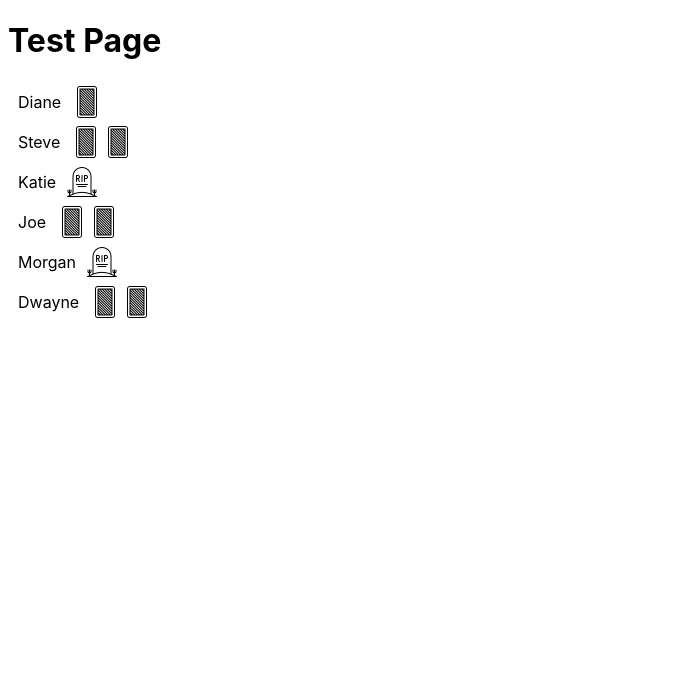
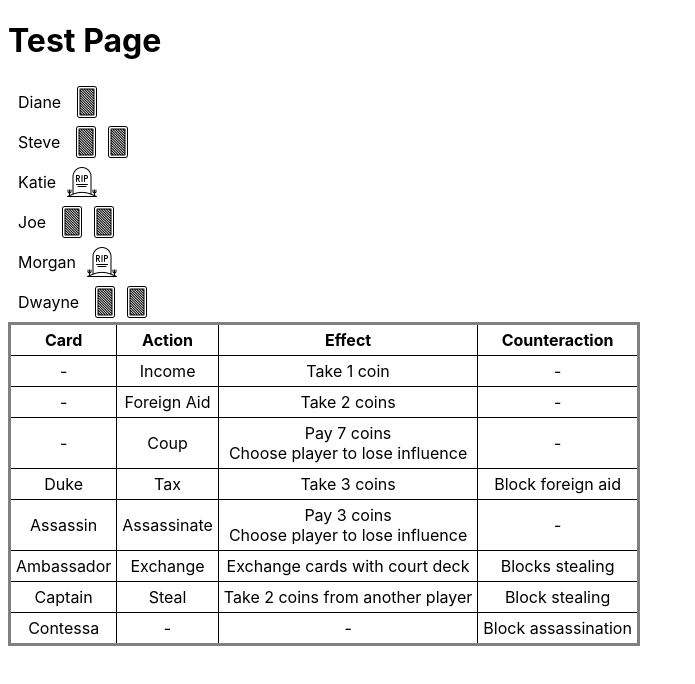
Before and after one commit to batec2/CoupOnline, a React (Vite) app in the folder frontend/: page /test in a window 1280 px wide. Shown: the top 684 px of the page, without its empty margins (0-695 px from the left). Built offline with nearby package versions, Linux system fonts and the light colour scheme; no server answers.

Commit message:
Added Table of Actions UI Element

```diff
--- /dev/null
+++ b/frontend/src/components/actionLegend/actionLegend.component.jsx
@@ -0,0 +1,39 @@
+import React from 'react';
+import actions from '../../data/actions.json'
+
+import './actionLegend.styles.css'
+
+/**
+ * Table showing all available player actions
+ * @returns ActionLegend table react component
+ */
+const ActionLegend = () => {
+  return(
+    <table className="tableActions">
+      <tr>
+        <th className='tableActionsElement'>Card</th>
+        <th className='tableActionsElement'>Action</th>
+        <th className='tableActionsElement'>Effect</th>
+        <th className='tableActionsElement'>Counteraction</th>
+      </tr>
+      { actions.map(action => (
+        <tr>
+          <td className='tableActionsElement'>
+            {action['character']=="" ? "-" : action['character']}
+          </td>
+          <td className='tableActionsElement'>
+            {action['action-name']=="" ? "-" : action['action-name']}
+          </td>
+          <td className='tableActionsElement'>
+            {action['action-effect']=="" ? "-" : action['action-effect']}
+          </td>
+          <td className='tableActionsElement'>
+            {action['counteraction']=="" ? "-" : action['counteraction']}
+          </td>
+        </tr>
+        ))}
+    </table>
+  )
+};
+
+export default ActionLegend;
--- /dev/null
+++ b/frontend/src/components/actionLegend/actionLegend.styles.css
@@ -0,0 +1,12 @@
+.tableActions {
+    text-align: center;
+    white-space: pre-line;
+    border-style: solid;
+    border-collapse: collapse;
+}
+
+.tableActionsElement {
+    border-style: solid;
+    border-width: 1px;
+    padding: 5px;
+}
--- /dev/null
+++ b/frontend/src/data/actions.json
@@ -0,0 +1,50 @@
+[
+    {
+        "character": "",
+        "action-name": "Income",
+        "action-effect": "Take 1 coin",
+        "counteraction": ""
+    },
+    {
+        "character": "",
+        "action-name": "Foreign Aid",
+        "action-effect": "Take 2 coins",
+        "counteraction": ""
+    },
+    {
+        "character": "",
+        "action-name": "Coup",
+        "action-effect": "Pay 7 coins \nChoose player to lose influence",
+        "counteraction": ""
+    },
+    {
+        "character": "Duke",
+        "action-name" : "Tax",
+        "action-effect": "Take 3 coins",
+        "counteraction": "Block foreign aid"
+    },
+    {
+        "character": "Assassin",
+        "action-name": "Assassinate",
+        "action-effect": "Pay 3 coins \nChoose player to lose influence",
+        "counteraction": ""
+    },
+    {
+        "character": "Ambassador",
+        "action-name": "Exchange",
+        "action-effect": "Exchange cards with court deck",
+        "counteraction": "Blocks stealing"
+    },
+    {
+        "character": "Captain",
+        "action-name": "Steal",
+        "action-effect": "Take 2 coins from another player",
+        "counteraction": "Block stealing"
+    },
+    {
+        "character": "Contessa",
+        "action-name": "",
+        "action-effect": "",
+        "counteraction": "Block assassination"
+    }
+]
--- a/frontend/src/pages/login/login.page.jsx
+++ b/frontend/src/pages/login/login.page.jsx
@@ -2,7 +2,7 @@ import { useState, useEffect } from "react";
 import { useNavigate } from "react-router-dom";
 import { terminal } from 'virtual:terminal'
 
-import TextField from "../../components/textfield/textfield.component";
+import TextField from "../../components/textField/textField.component.jsx";
 import verifyAccount from "../../actions/verifyAccount";
 import Cookies from "universal-cookie";
 import retrieveAccountById from "../../actions/retrieveAccountById.js";
--- a/frontend/src/pages/uiTest/uiTest.page.jsx
+++ b/frontend/src/pages/uiTest/uiTest.page.jsx
@@ -1,4 +1,5 @@
-import PlayerList from "../../components/playerlist/playerList.component";
+import ActionLegend from "../../components/actionLegend/actionLegend.component";
+import PlayerList from "../../components/playerList/playerList.component";
 
 const TestPage = () => {
     const players = [
@@ -13,6 +14,7 @@ const TestPage = () => {
       <div>
         <h1>Test Page</h1>
         <PlayerList playerList={players} />
+        <ActionLegend />
       </div>
     );
   };
```
Also changed, not shown: 1 other file (tests, documents, lock files or other folders).
